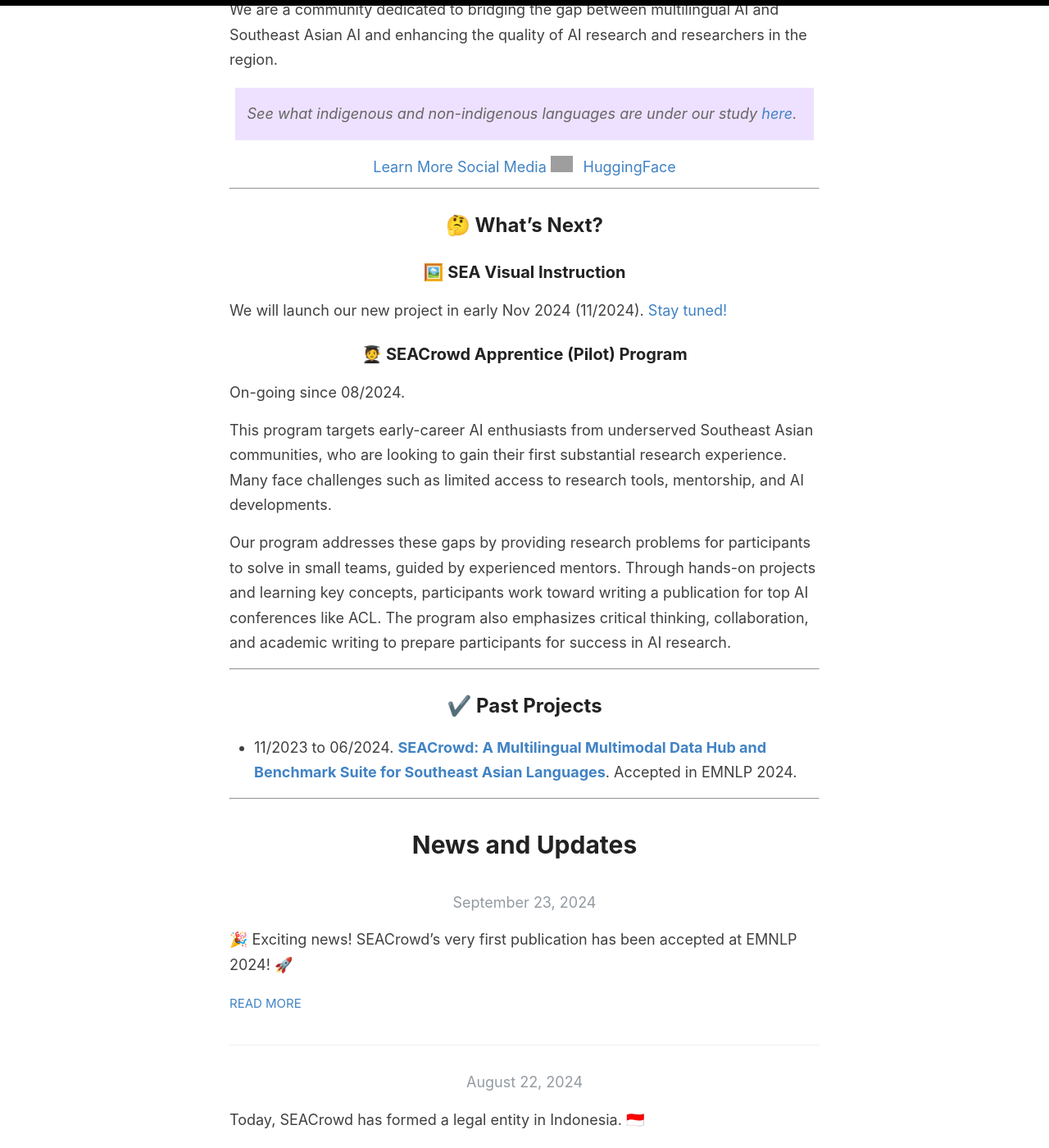
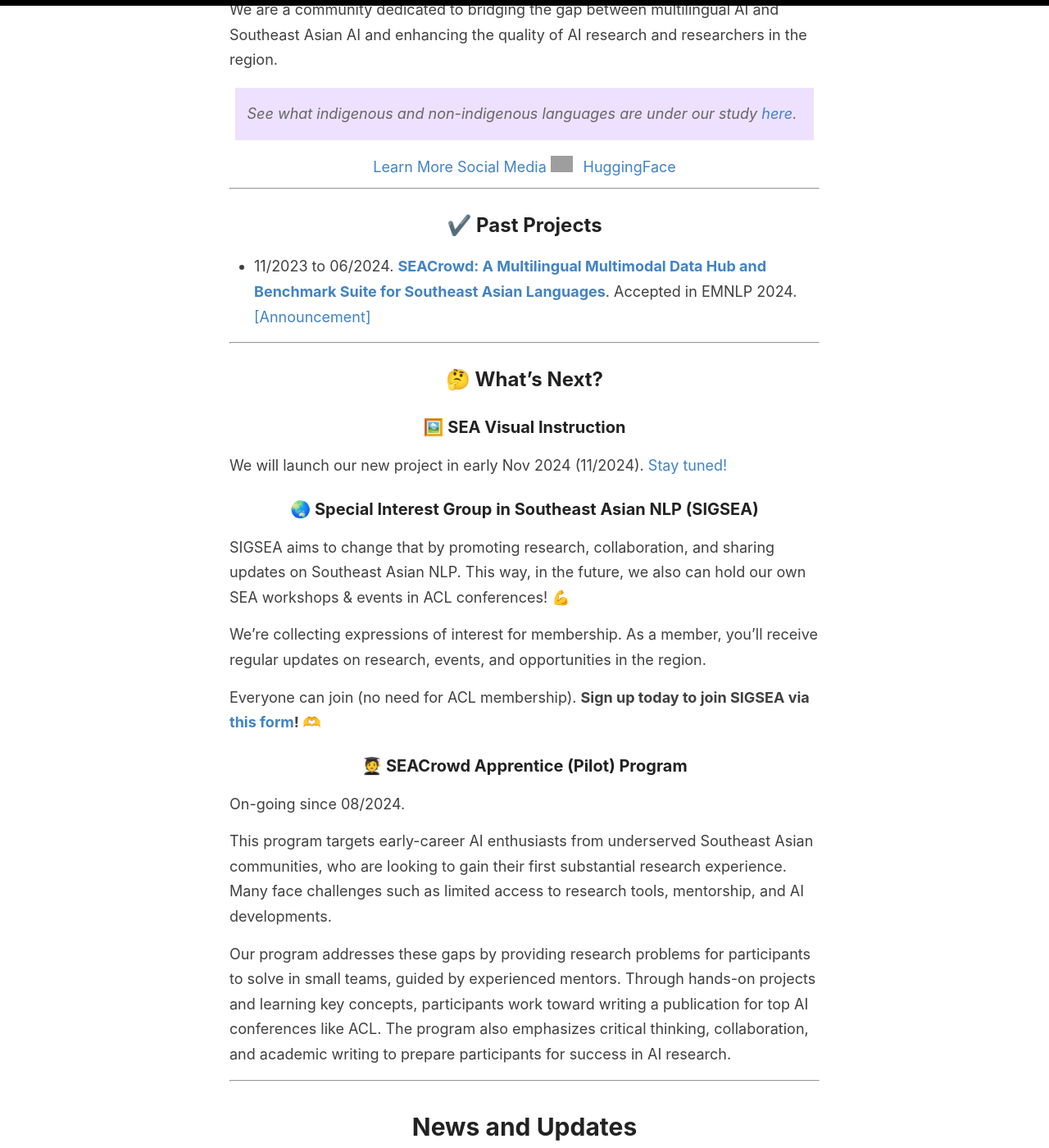
Before and after one commit to amitmerchant1990/reverie, a Jekyll site: the page built from index.md, in a window 1280 px wide and 1400 px high, scrolled down 775 px. Shown: the whole window at 82% size. Built offline with Jekyll 4.4.1, drawn with Linux system fonts in a browser that asks for light colours; grey boxes are pictures that could not be loaded.

Commit message:
Update index.md

```diff
--- a/index.md
+++ b/index.md
@@ -26,11 +26,26 @@
 </div>
 
 <hr/>
+
+## ✔️ Past Projects
+
+- 11/2023 to 06/2024. [**SEACrowd: A Multilingual Multimodal Data Hub and Benchmark Suite for Southeast Asian Languages**](https://arxiv.org/pdf/2406.10118). Accepted in EMNLP 2024. [[Announcement]](https://seacrowd.github.io/seacrowd-emnlp-2024/)
+
+<hr/>
+
 ## 🤔 What's Next?
 
 ### 🖼️ SEA Visual Instruction
 
 We will launch our new project in early Nov 2024 (11/2024). [Stay tuned!](https://seacrowd.github.io/contact/)
+
+### 🌏 Special Interest Group in Southeast Asian NLP (SIGSEA)
+
+SIGSEA aims to change that by promoting research, collaboration, and sharing updates on Southeast Asian NLP. This way, in the future, we also can hold our own SEA workshops & events in ACL conferences! 💪
+
+We're collecting expressions of interest for membership. As a member, you'll receive regular updates on research, events, and opportunities in the region.
+
+Everyone can join (no need for ACL membership). **Sign up today to join SIGSEA via [this form](https://docs.google.com/forms/d/e/1FAIpQLSfNiQ6xSq3yMDMITKbmRvkvjQkznpgO3BFfOHa0957sGnmsbw/viewform)! 🫶**
 
 ### 🧑‍🎓 SEACrowd Apprentice (Pilot) Program
 
@@ -39,11 +54,6 @@
 This program targets early-career AI enthusiasts from underserved Southeast Asian communities, who are looking to gain their first substantial research experience. Many face challenges such as limited access to research tools, mentorship, and AI developments.
 
 Our program addresses these gaps by providing research problems for participants to solve in small teams, guided by experienced mentors. Through hands-on projects and learning key concepts, participants work toward writing a publication for top AI conferences like ACL. The program also emphasizes critical thinking, collaboration, and academic writing to prepare participants for success in AI research.
-<hr/>
-
-## ✔️ Past Projects
-
-- 11/2023 to 06/2024. [**SEACrowd: A Multilingual Multimodal Data Hub and Benchmark Suite for Southeast Asian Languages**](https://arxiv.org/pdf/2406.10118). Accepted in EMNLP 2024.
 
 <hr/>
 
```
